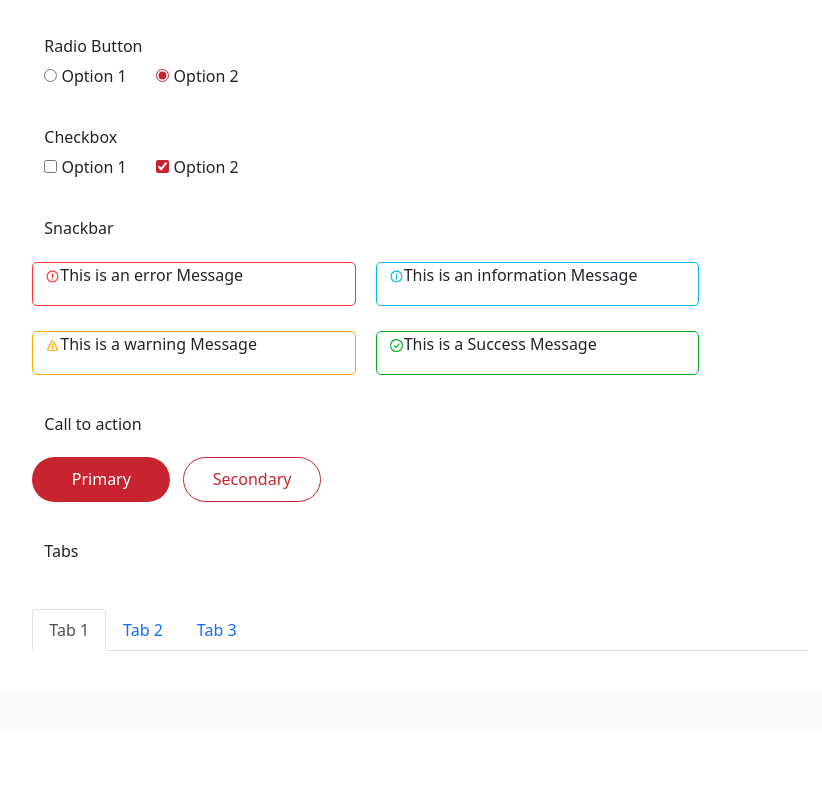
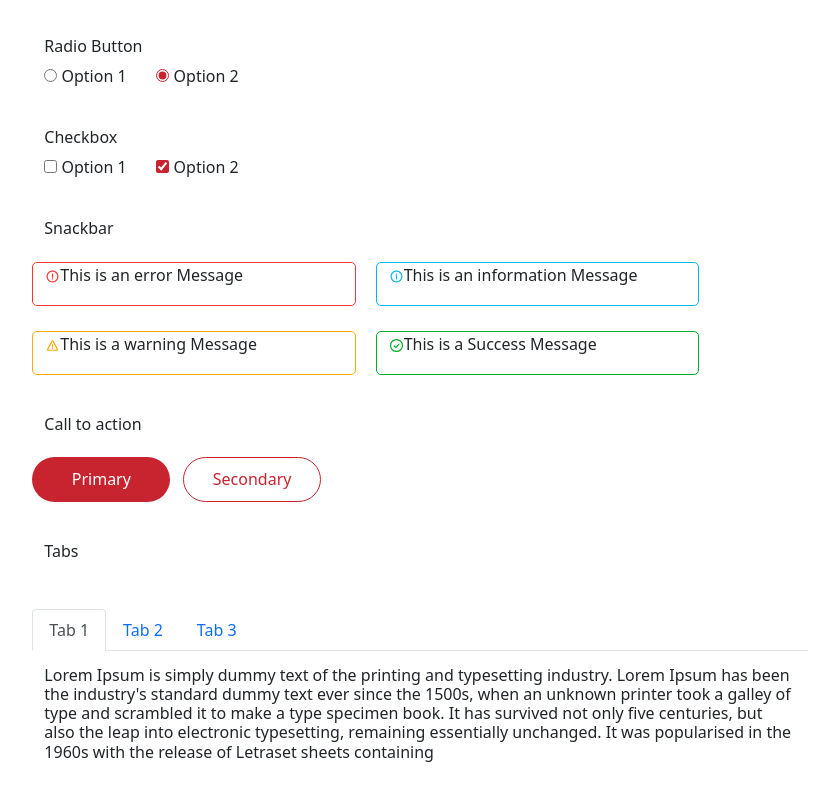
Before and after one commit to harshKadivar008/HTML-Training-Assignment, a plain HTML site: page HTML Training Assignment using Bootstrap/innerpage.html in a window 1280 px wide. Shown: the part 1156-1956 px from the top of the page, without its empty margins (273-1095 px from the left). Before the commit the page ends 1887 px from the top, so only its background shows below. Drawn offline with Linux system fonts and the light colour scheme.

Commit message:
bootstrap

```diff
--- a/HTML Training Assignment using Bootstrap/innerpage.html
+++ b/HTML Training Assignment using Bootstrap/innerpage.html
@@ -225,6 +225,9 @@
                                     </li>
                                   </ul>
                             </div>
+                            <div class="row" style="margin-top: 15px;">
+                                <p class="h6">Lorem Ipsum is simply dummy text of the printing and typesetting industry. Lorem Ipsum has been the industry's standard dummy text ever since the 1500s, when an unknown printer took a galley of type and scrambled it to make a type specimen book. It has survived not only five centuries, but also the leap into electronic typesetting, remaining essentially unchanged. It was popularised in the 1960s with the release of Letraset sheets containing</p>
+                            </div>
                         </div>
                     </div>
 
```
